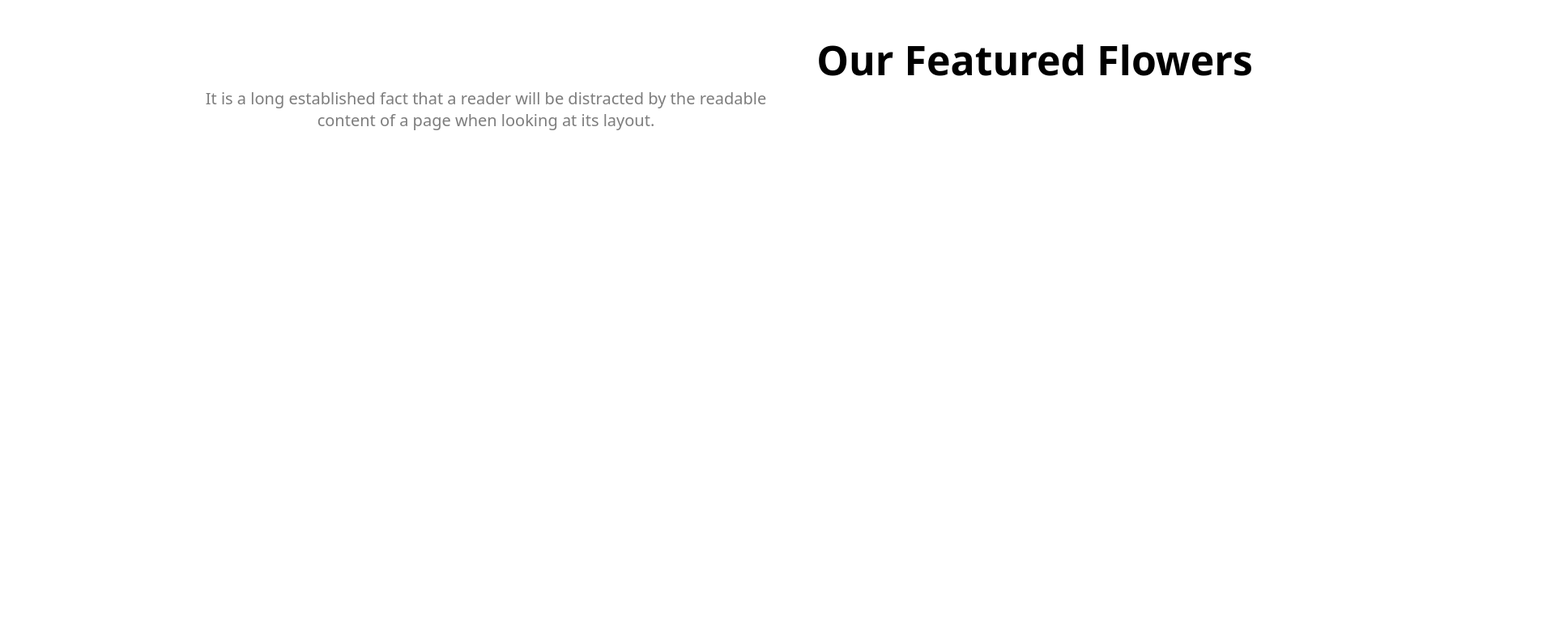
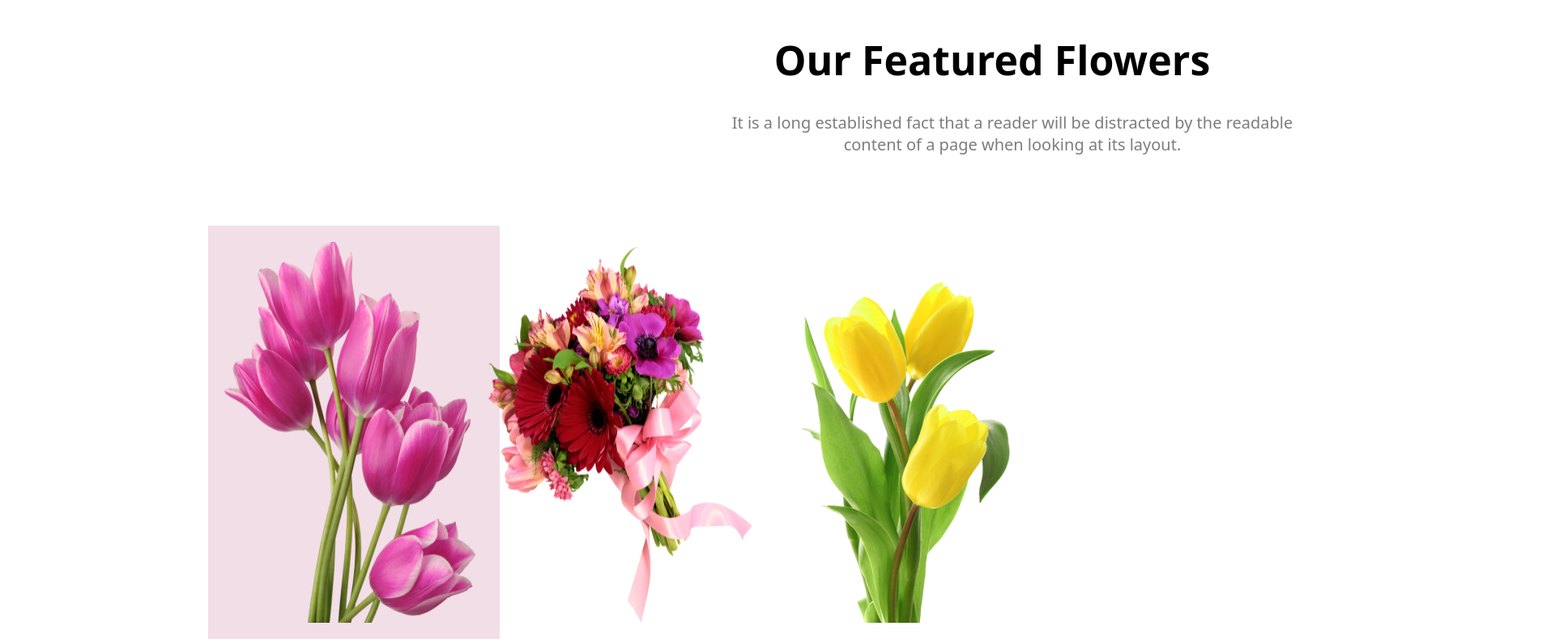
Before and after one commit to 1Nawal3/Flowershop-assignment, a plain HTML site: page index.html in a window 1280 px wide. Shown: the part 1060-1855 px from the top of the page at 81% size, 1920 px wide, since content can reach past the window. Drawn offline with Linux system fonts and the light colour scheme.

Commit message:
adding img

```diff
--- a/index.html
+++ b/index.html
@@ -1,5 +1,6 @@
 <!DOCTYPE html>
 <html lang="en">
+
 <head>
     <meta charset="UTF-8">
     <meta name="viewport" content="width=device-width, initial-scale=1.0">
@@ -7,6 +8,7 @@
     <link rel="shortcut icon" href="pagelogo.jpg" type="image/x-icon">
     <link rel="stylesheet" href="style.css">
 </head>
+
 <body>
     <header>
         <div class="banner">
@@ -14,7 +16,9 @@
                 <h1 class="banti">Let's make</h1>
                 <h1 class="bantii">beautiful flowers a</h1>
                 <h1 class="bantiii">part of your life</h1>
-                <p class="ban-descrip">It is a long established fact that a reader will be distracted by the readable content of a page when looking at its layout. The point of using Lorem Ipsum is that it has a more-or-less normal distribution of letters.</p>
+                <p class="ban-descrip">It is a long established fact that a reader will be distracted by the readable
+                    content of a page when looking at its layout. The point of using Lorem Ipsum is that it has a
+                    more-or-less normal distribution of letters.</p>
                 <button class="btn">Shop Now</button>
             </div>
             <img class="propic" src="Flower Asset/pngwing 10.png" alt="">
@@ -22,10 +26,21 @@
     </header>
     <main>
         <section class="about">
-            <div class="hp">
-                <h2 class="sec">Our Featured Flowers</h2>
-                <p class="secdes">It is a long established fact that a reader will be distracted by the readable content of a page when looking at its layout.</p>
+            <div>
+                <div class="hp">
+                    <h2 class="sec">Our Featured Flowers</h2>
+                    <p class="secdes">It is a long established fact that a reader will be distracted by the readable
+                        content of a page when looking at its layout.</p>
+                </div>
+                <div class="nahid">
+                        <img src="Flower Asset/pngwing 6.png" alt="" class="im1">
+                        <img src="Flower Asset/pngwing 5.png" alt="" class="im2">
+                        <img src="Flower Asset/pngwing 7.png" alt="" class="im3">
+
+                </div>
             </div>
+
+
 
         </section>
     </main>
@@ -33,4 +48,5 @@
 
     </footer>
 </body>
+
 </html>
--- a/style.css
+++ b/style.css
@@ -27,7 +27,7 @@
 .banner {
     background-color: #e554731b;
     padding: 100px 150px 0px 350px;
-    width: 2055px;
+    width: 2025px;
     height: 850px;
     display: flex;
     align-items: center;
@@ -60,19 +60,45 @@
 
 /*main section style*/
 .about {
-    width: 2055px;
+    width: 1900px;
     height: 850px;
     padding: 150px 250px 70px 250px;
-    text-align: center;
+
+}
+.hp{
+    max-width: 650px;
+    padding: 0px 0px 50px 650px;
 }
 .sec{
     font-size: 50px;
     color: black;
     font-family: system-ui, -apple-system, BlinkMacSystemFont, 'Segoe UI', Roboto, Oxygen, Ubuntu, Cantarell, 'Open Sans', 'Helvetica Neue', sans-serif;
+    text-align: center;
+    margin-bottom: 30px;
 }
 .secdes{
     color: rgba(39, 39, 39, 0.60);
     font-size: 20px;
     width: 700px;
     font-family: system-ui, -apple-system, BlinkMacSystemFont, 'Segoe UI', Roboto, Oxygen, Ubuntu, Cantarell, 'Open Sans', 'Helvetica Neue', sans-serif;
+    text-align: center;
+    margin-bottom: 30px;
 }
+.nahid{
+    padding: 0px 150px 0px 500px;
+    display: flex;
+    background-color: #A7216226;
+    width: 320px;
+    border: 2px solid white;
+    padding: 20px;
+    margin: 5px 5px 5px 5px;
+}
+.img1{
+    background-color: blueviolet;
+    width: 188px;
+    border: 2px solid tomato;
+    padding: 20px;
+    margin: 5px 5px 5px 5px
+
+
+}
```
